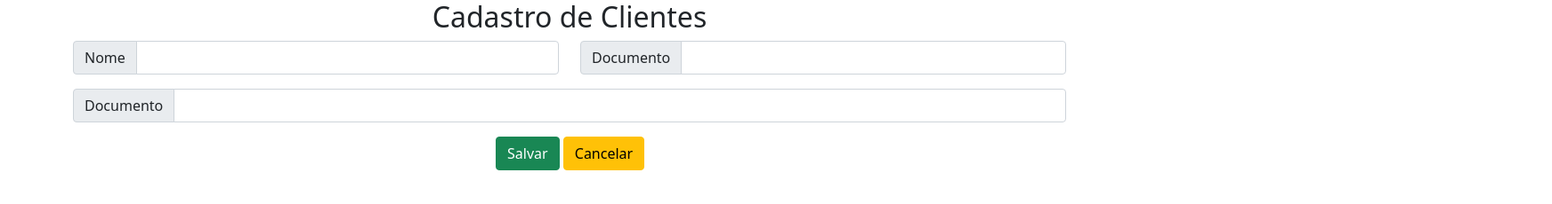
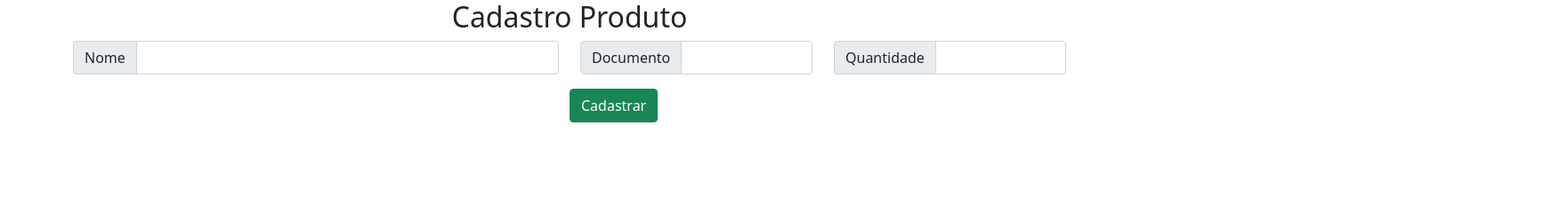
Before and after one commit to VitorMiriani/AulaLoja, a plain HTML site: page produto.html in a window 1280 px wide. Shown: the whole page at 89% size, 1744 px wide, since content can reach past the window. Drawn offline with nearby package versions, Linux system fonts and the light colour scheme.

Commit message:
Cadastro Produto

```diff
--- a/cliente.html
+++ b/produto.html
@@ -13,7 +13,7 @@
 <body>
 
     <div class="container">
-        <h2 class="text-center">Cadastro de Clientes</h2>
+        <h2 class="text-center">Cadastro Produto</h2>
         <form action="">
             <div class="row">
                 <div class="col-md-6">
@@ -23,22 +23,22 @@
                     </div>
                 </div>
 
-                <div class="col-md-6">
+                <div class="col-md-3">
                     <div class="input-group mb-3">
                         <span class="input-group-text">Documento</span>
                         <input type="text" class="form-control">
                     </div>
                 </div>
-            </div>
-            <div class="col-mid-12">
-                <div class="input-group mb-3">
-                    <span class="input-group-text">Documento</span>
-                    <input type="text" class="form-control">
+                <div class="col-md-3">
+                    <div class="input-group mb-3">
+                        <span class="input-group-text">Quantidade</span>
+                        <input type="text" class="form-control">
+                    </div>
                 </div>
+
                 <div class="row">
-                    <div class="offset-5">
-                        <button type="button" class="btn btn-success">Salvar</button>
-                        <button type="button" class="btn btn-warning">Cancelar</button>
+                    <div class="offset-6">
+                        <button type="button" class="btn btn-success">Cadastrar</button>
                     </div>
                 </div>
             </div>
```
